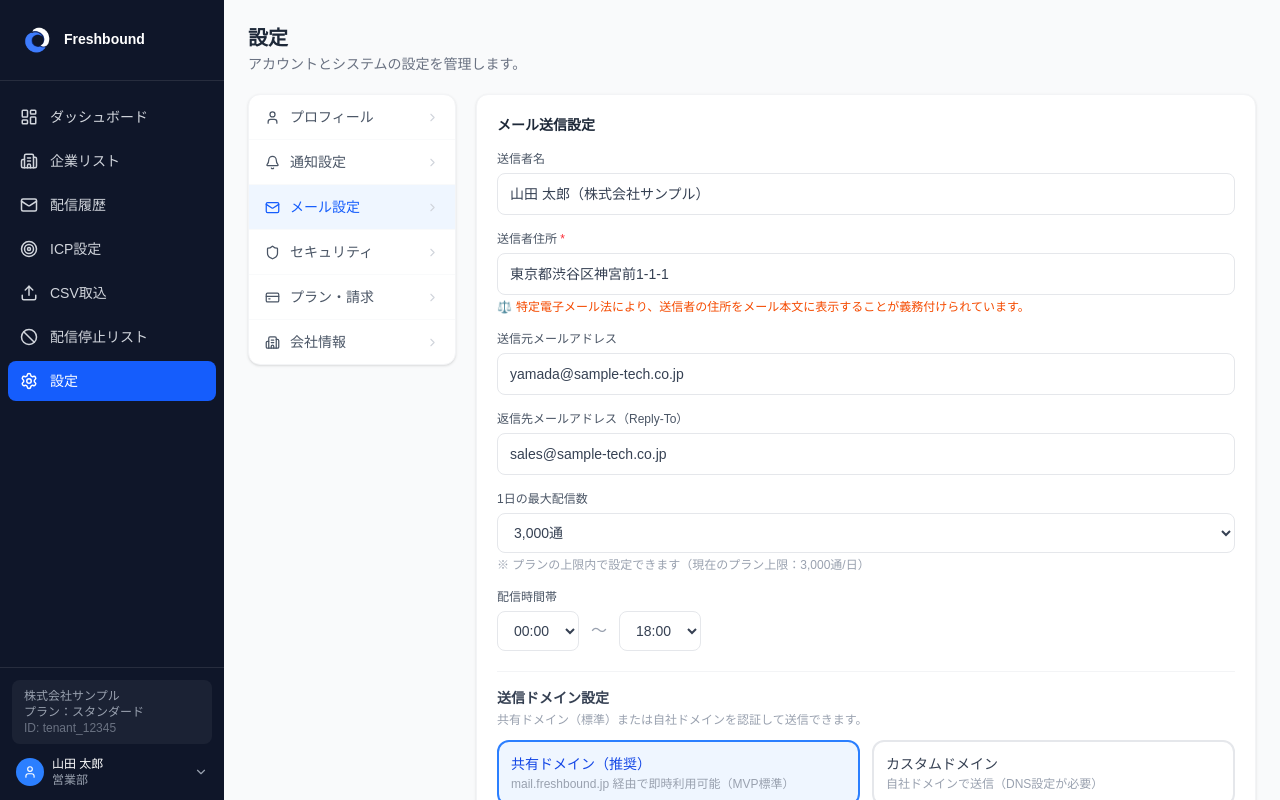
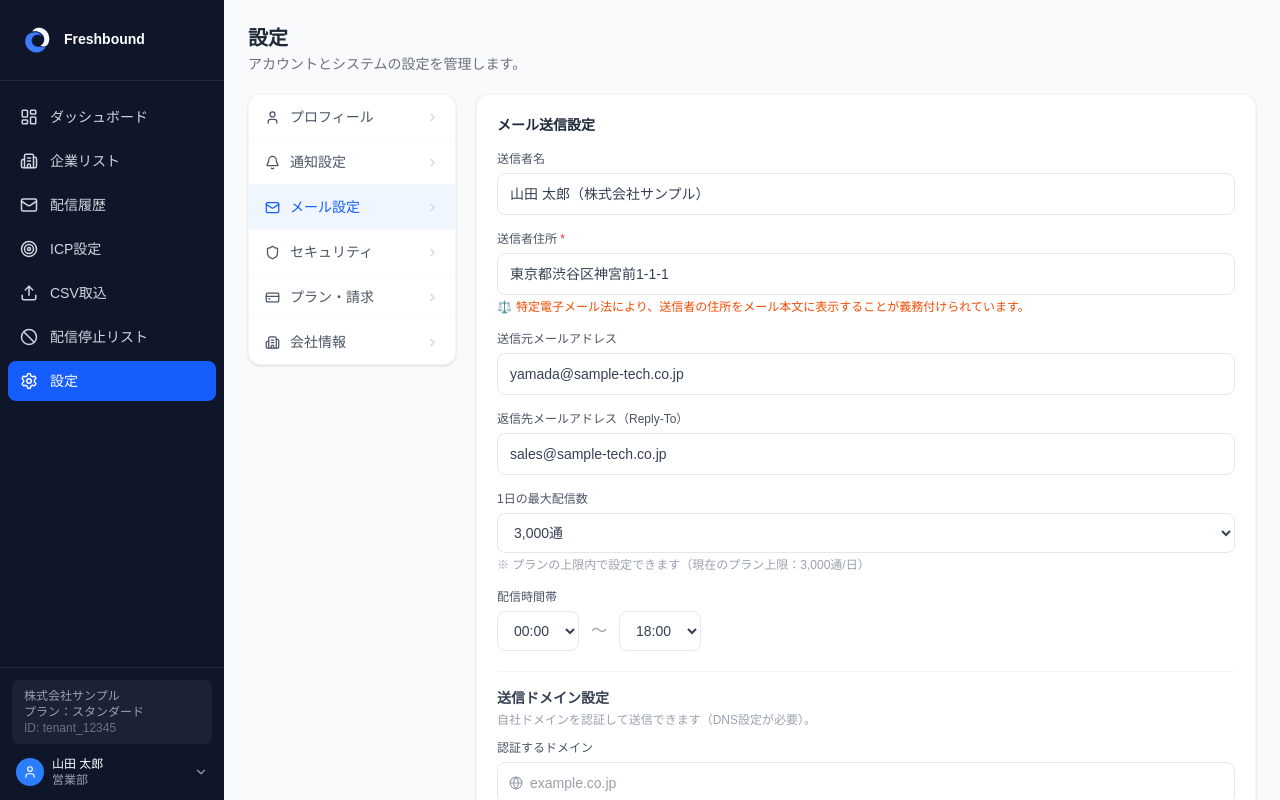
Before and after one commit to nn-nissy1010/freshbound, a Next.js app: page /settings in a window 1280 px wide. Both pictures are taken after a click on the button "メール設定". Shown: the top 800 px of the page. Built offline with nearby package versions, Linux system fonts and the light colour scheme.

Commit message:
fix: remove 2FA card and shared domain option from settings

```diff
--- a/src/app/(app)/settings/page.tsx
+++ b/src/app/(app)/settings/page.tsx
@@ -3,7 +3,7 @@
 import { useState } from 'react';
 import {
   User, Bell, Mail, Shield, CreditCard, Building2,
-  ChevronRight, Save, Eye, EyeOff, Check, AlertCircle, Globe, Copy
+  ChevronRight, Save, Eye, EyeOff, Check, Globe, Copy
 } from 'lucide-react';
 
 const sidebarItems = [
@@ -20,7 +20,6 @@ export default function SettingsPage() {
   const [showCurrentPassword, setShowCurrentPassword] = useState(false);
   const [showNewPassword, setShowNewPassword] = useState(false);
   const [saved, setSaved] = useState(false);
-  const [domainType, setDomainType] = useState<'shared' | 'custom'>('shared');
   const [customDomain, setCustomDomain] = useState('');
   const [domainVerifyStatus, setDomainVerifyStatus] = useState<'idle' | 'checking' | 'verified' | 'failed'>('idle');
 
@@ -215,37 +214,8 @@ export default function SettingsPage() {
               </div>
               <div className="mt-5 pt-4 border-t border-gray-100">
                 <h3 className="text-sm font-semibold text-gray-700 mb-1">送信ドメイン設定</h3>
-                <p className="text-xs text-gray-400 mb-3">共有ドメイン（標準）または自社ドメインを認証して送信できます。</p>
-                <div className="flex gap-3 mb-4">
-                  {[
-                    { id: 'shared', label: '共有ドメイン（推奨）', desc: 'mail.freshbound.jp 経由で即時利用可能（MVP標準）' },
-                    { id: 'custom', label: 'カスタムドメイン', desc: '自社ドメインで送信（DNS設定が必要）' },
-                  ].map((opt) => (
-                    <button
-                      key={opt.id}
-                      onClick={() => { setDomainType(opt.id as 'shared' | 'custom'); setDomainVerifyStatus('idle'); }}
-                      className={`flex-1 text-left p-3 rounded-xl border-2 transition-colors ${
-                        domainType === opt.id ? 'border-blue-500 bg-blue-50' : 'border-gray-200 bg-white hover:bg-gray-50'
-                      }`}
-                    >
-                      <div className={`text-sm font-medium ${domainType === opt.id ? 'text-blue-700' : 'text-gray-700'}`}>{opt.label}</div>
-                      <div className="text-xs text-gray-400 mt-0.5">{opt.desc}</div>
-                    </button>
-                  ))}
-                </div>
-
-                {domainType === 'shared' && (
-                  <div className="flex items-center gap-3 p-3 bg-green-50 border border-green-200 rounded-lg">
-                    <Check size={16} className="text-green-600 flex-shrink-0" />
-                    <div>
-                      <p className="text-sm font-medium text-green-700">共有ドメイン設定済み</p>
-                      <p className="text-xs text-green-600">mail.freshbound.jp 経由で送信されます（SendGrid管理・SPF/DKIM設定済み）</p>
-                    </div>
-                  </div>
-                )}
-
-                {domainType === 'custom' && (
-                  <div className="space-y-4">
+                <p className="text-xs text-gray-400 mb-3">自社ドメインを認証して送信できます（DNS設定が必要）。</p>
+                <div className="space-y-4">
                     <div>
                       <label className="block text-xs font-medium text-gray-600 mb-1.5">認証するドメイン</label>
                       <div className="relative">
@@ -312,8 +282,7 @@ export default function SettingsPage() {
                         </div>
                       </div>
                     )}
-                  </div>
-                )}
+                </div>
               </div>
               <div className="flex justify-end mt-4">
                 <button onClick={handleSave}
@@ -362,21 +331,6 @@ export default function SettingsPage() {
                   <button className="text-sm rounded-lg px-4 py-2 text-white font-medium"
                     style={{ background: 'linear-gradient(135deg, #3b82f6, #2563eb)' }}>
                     パスワードを変更
-                  </button>
-                </div>
-              </div>
-              <div className="bg-white rounded-xl border border-gray-100 p-5 shadow-sm">
-                <h2 className="text-sm font-bold text-gray-800 mb-4">二要素認証（2FA）</h2>
-                <div className="flex items-center justify-between p-3 bg-yellow-50 border border-yellow-200 rounded-lg">
-                  <div className="flex items-center gap-2">
-                    <AlertCircle size={15} className="text-yellow-600" />
-                    <div>
-                      <p className="text-sm font-medium text-yellow-700">2FAが無効です</p>
-                      <p className="text-xs text-yellow-600">セキュリティ強化のため有効化を推奨します</p>
-                    </div>
-                  </div>
-                  <button className="text-xs border border-yellow-300 text-yellow-700 rounded-lg px-3 py-1.5 hover:bg-yellow-100 font-medium">
-                    有効にする
                   </button>
                 </div>
               </div>
```
